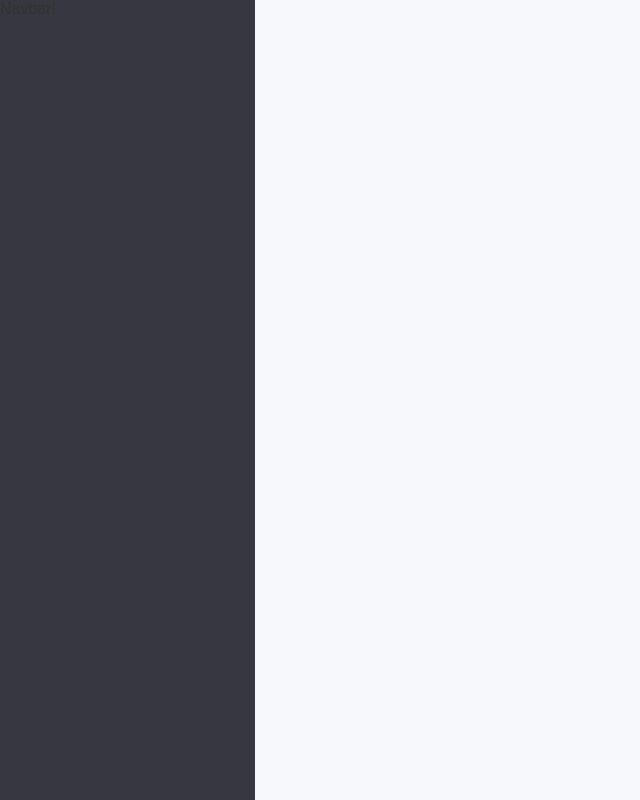
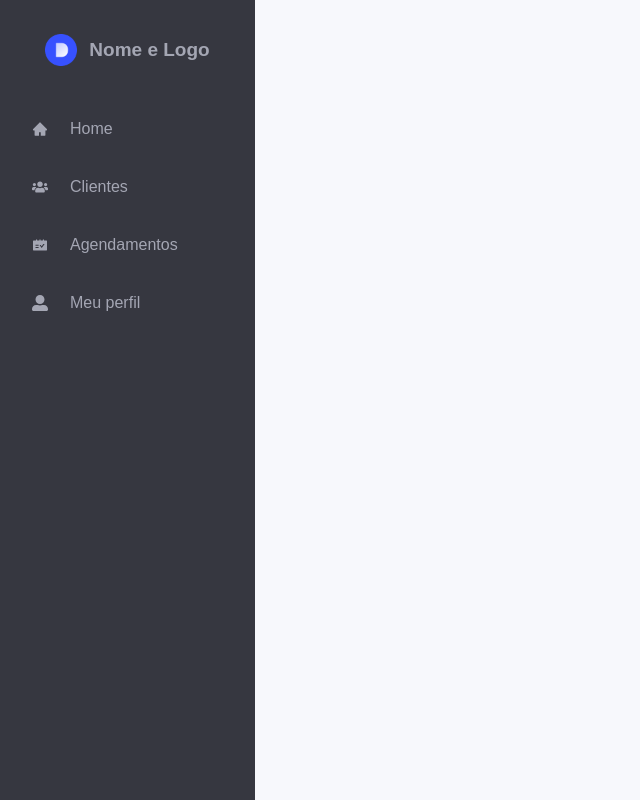
Before and after one commit to dududornelees/react-dashboard, a React (Vite) app: page / in a window 1280 px wide. Shown: the whole page, without its empty margins (0-640 px from the left). Built offline with nearby package versions, Linux system fonts and the light colour scheme.

Commit message:
🔥 New: Navbar

```diff
--- a/src/components/Layout/Navbar/Navbar.tsx
+++ b/src/components/Layout/Navbar/Navbar.tsx
@@ -1,8 +1,69 @@
+import { Link, useLocation } from "react-router-dom";
+
 // Styles
 import { NavbarStyle } from "./styles";
 
+// Icons
+import { AiFillHome } from "react-icons/ai";
+import { FaUsers, FaUserAlt } from "react-icons/fa";
+import { AiFillSchedule } from "react-icons/ai";
+
 const Navbar: React.FC = () => {
-  return <NavbarStyle>Navbar!</NavbarStyle>;
+  const { pathname } = useLocation();
+
+  return (
+    <NavbarStyle>
+      <div className="navbar__logo">
+        <img src="/logo.png" alt="Logo da Empresa" />
+        <h2>Nome e Logo</h2>
+      </div>
+
+      <div className="navbar__menu">
+        <ul>
+          <li>
+            <Link className={pathname == "/home" ? "active" : ""} to="/home">
+              <span className="active-dash"></span>
+              <AiFillHome />
+              Home
+            </Link>
+          </li>
+
+          <li>
+            <Link
+              className={pathname == "/clients" ? "active" : ""}
+              to="/clients"
+            >
+              <span className="active-dash"></span>
+              <FaUsers />
+              Clientes
+            </Link>
+          </li>
+
+          <li>
+            <Link
+              className={pathname == "/schedules" ? "active" : ""}
+              to="/schedules"
+            >
+              <span className="active-dash"></span>
+              <AiFillSchedule />
+              Agendamentos
+            </Link>
+          </li>
+
+          <li>
+            <Link
+              className={pathname == "/my-profile" ? "active" : ""}
+              to="/my-profile"
+            >
+              <span className="active-dash"></span>
+              <FaUserAlt />
+              Meu perfil
+            </Link>
+          </li>
+        </ul>
+      </div>
+    </NavbarStyle>
+  );
 };
 
 export default Navbar;
--- a/src/components/Layout/Navbar/styles.ts
+++ b/src/components/Layout/Navbar/styles.ts
@@ -5,4 +5,67 @@ export const NavbarStyle = styled.div`
   width: 255px;
   min-height: 100vh;
   height: 100%;
+
+  .navbar__logo {
+    height: 100px;
+    display: flex;
+    align-items: center;
+    justify-content: center;
+
+    img {
+      width: 32px;
+      margin-right: 12px;
+    }
+
+    h2 {
+      font-size: 19px;
+      font-weight: bold;
+      color: #a4a6b3;
+    }
+  }
+
+  .navbar__menu ul {
+    li {
+      list-style: none;
+      height: 100%;
+      width: 100%;
+
+      a {
+        transition: ${(props) => props.theme.transition};
+        padding: 20px 32px;
+        display: flex;
+        align-items: center;
+        text-decoration: none;
+        color: #a4a6b3;
+        position: relative;
+
+        .active-dash {
+          height: 100%;
+          width: 3px;
+          display: none;
+          position: absolute;
+          left: 0;
+          background-color: #dde2ff;
+        }
+
+        svg {
+          margin-right: 22px;
+          font-size: 16px;
+        }
+
+        &:hover {
+          background-color: #3f4049;
+        }
+
+        &.active {
+          background-color: #3f4049;
+          color: #dde2ff;
+
+          .active-dash {
+            display: block;
+          }
+        }
+      }
+    }
+  }
 `;
```
